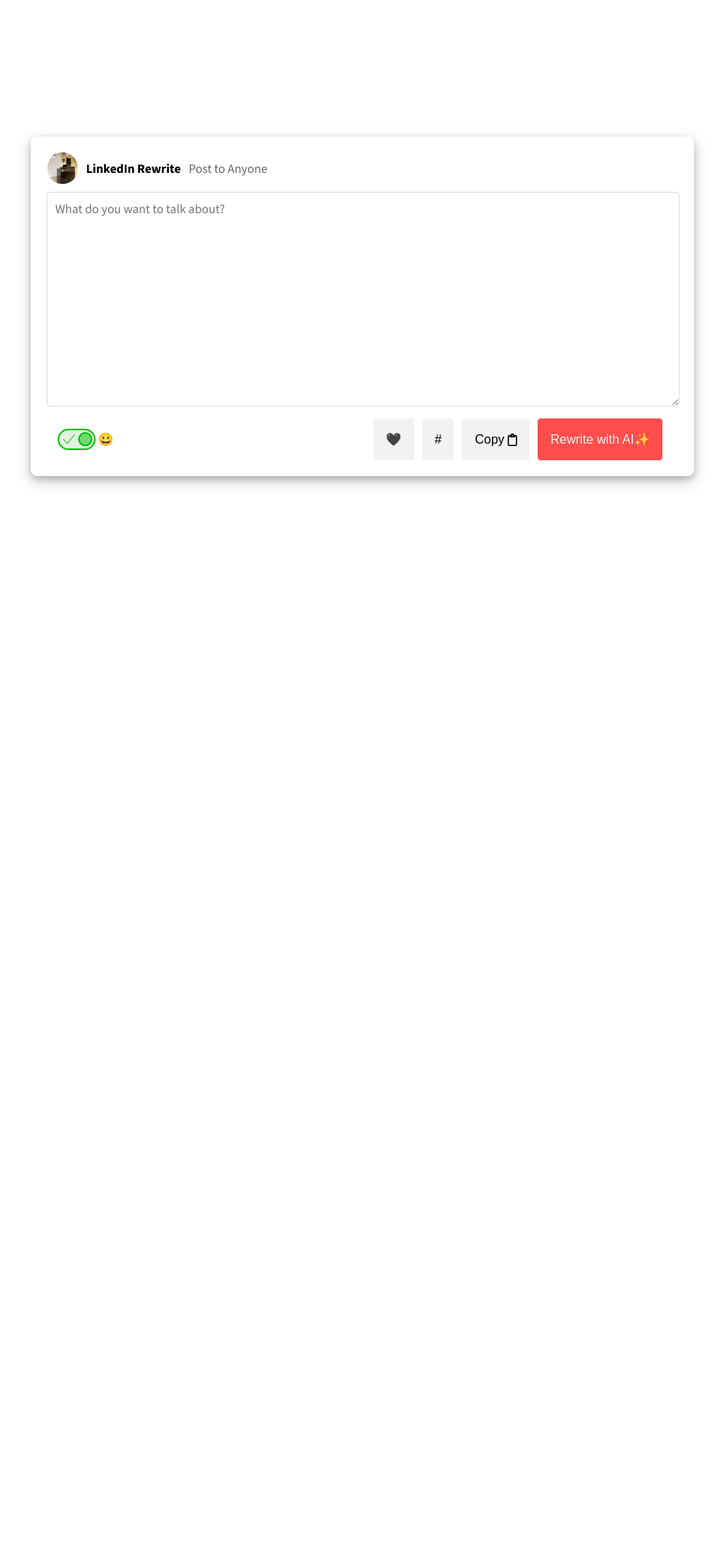
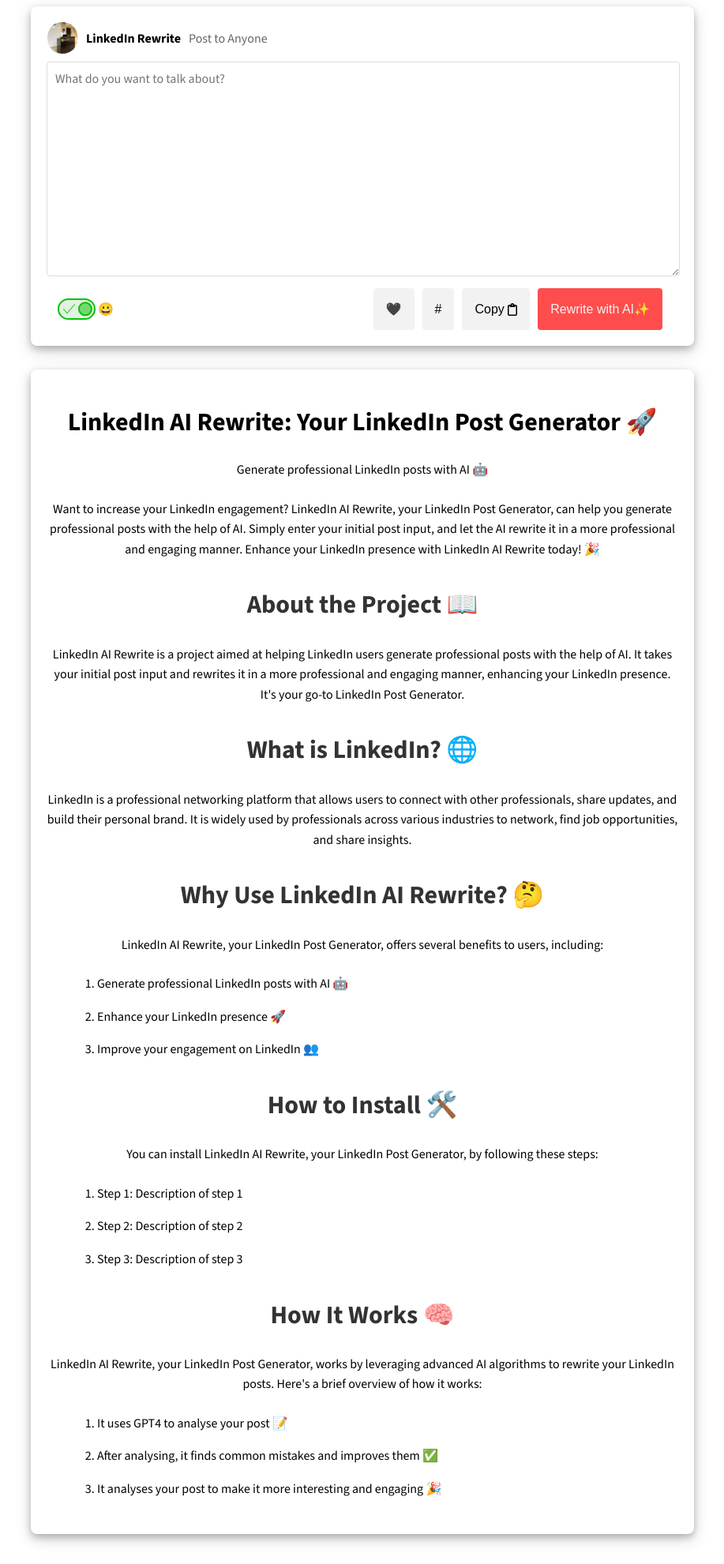
Before and after one commit to zpratikpathak/Linkedrite, a Django app: page / in a window 1280 px wide. Shown: the whole page at 79% size, without its empty margins (181-1098 px from the left). Before the commit the page ends 615 px from the top, so only its background shows below. Run offline with Django 4.2, Linux system fonts and the light colour scheme.

Commit message:
added readme

```diff
--- a/rewrite/static/rewrite/style.css
+++ b/rewrite/static/rewrite/style.css
@@ -244,6 +244,47 @@
     opacity: 0.9;
   }
 
+  .blog-content {
+    max-width: 800px;
+    margin: 30px auto;
+    background-color: #fff;
+    border-radius: 8px;
+    box-shadow: 0 4px 8px 0 rgba(0, 0, 0, 0.2), 0 6px 20px 0 rgba(0, 0, 0, 0.19);
+    padding: 20px;
+    line-height: 1.6;
+    text-align: center; /* Align the text to the center */
+    font-weight: 400;
+  }
+
+  .blog-content h2 {
+    font-size: 2em;
+    color: #333;
+    margin-bottom: 0.75em;
+  }
+
+  .blog-content p {
+    font-size: 1em;
+    color: #000000; /* Make the text darker */
+    margin-bottom: 1.5em;
+  }
+
+  .blog-content ol {
+    margin-left: 1.5em;
+    text-align: left; /* Keep the list items left-aligned */
+  }
+
+  .blog-content ol li {
+    margin-bottom: 1em;
+  }
+
+  .blog-content section {
+    margin-bottom: 2em;
+  }
+
+  .blog-content section:last-child {
+    margin-bottom: 0;
+  }
+
 @media (max-width: 768px) {
   .actions{
     flex-direction: column;
--- a/rewrite/templates/rewrite/index.html
+++ b/rewrite/templates/rewrite/index.html
@@ -64,6 +64,74 @@
           </div>
         </div>
       </div>
+    </div>
+
+    <div class="blog-content">
+      <div class="blog-header">
+        <h1>LinkedIn AI Rewrite: Your LinkedIn Post Generator 🚀</h1>
+        <p>Generate professional LinkedIn posts with AI 🤖</p>
+      </div>
+
+      <section>
+        <p>
+          Want to increase your LinkedIn engagement? LinkedIn AI Rewrite, your LinkedIn Post Generator, can help you generate professional posts with the help of AI. Simply enter your initial post input, and let the AI rewrite it in a more professional and engaging manner. Enhance your LinkedIn presence with LinkedIn AI Rewrite today! 🎉
+        </p>
+      </section>
+
+      <section>
+        <h2>About the Project 📖</h2>
+        <p>
+          LinkedIn AI Rewrite is a project aimed at helping LinkedIn users generate professional posts with the help of AI. It takes your initial post input and rewrites it in a more professional and engaging manner, enhancing your LinkedIn presence. It's your go-to LinkedIn Post Generator.
+        </p>
+      </section>
+
+      <section>
+        <h2>What is LinkedIn? 🌐</h2>
+        <p>
+          LinkedIn is a professional networking platform that allows users to connect with other professionals, share updates, and build their personal brand. It is widely used by professionals across various industries to network, find job opportunities, and share insights.
+        </p>
+      </section>
+
+      <section>
+        <h2>Why Use LinkedIn AI Rewrite? 🤔</h2>
+        <p>
+          LinkedIn AI Rewrite, your LinkedIn Post Generator, offers several benefits to users, including:
+          <ol>
+            <li>Generate professional LinkedIn posts with AI 🤖</li>
+            <li>Enhance your LinkedIn presence 🚀</li>
+            <li>Improve your engagement on LinkedIn 👥</li>
+            <!-- Add more benefits as necessary -->
+          </ol>
+        </p>
+      </section>
+
+      <section>
+        <h2>How to Install 🛠️</h2>
+        <p>
+          You can install LinkedIn AI Rewrite, your LinkedIn Post Generator, by following these steps:
+          <ol>
+            <li>Step 1: Description of step 1</li>
+            <li>Step 2: Description of step 2</li>
+            <li>Step 3: Description of step 3</li>
+            <!-- Add more steps as necessary -->
+          </ol>
+        </p>
+      </section>
+
+      <section>
+        <h2>How It Works 🧠</h2>
+        <p>
+          LinkedIn AI Rewrite, your LinkedIn Post Generator, works by leveraging advanced AI algorithms to rewrite your LinkedIn posts. Here's a brief overview of how it works:
+          <ol>
+            <li>It uses GPT4 to analyse your post 📝</li>
+            <li>After analysing, it finds common mistakes and improves them ✅</li>
+            <li>It analyses your post to make it more interesting and engaging 🎉</li>
+            <!-- Add more steps as necessary -->
+          </ol>
+        </p>
+      </section>
+
+      <!-- Add more sections as necessary -->
     </div>
   </body>
 
--- a/rewrite/views.py
+++ b/rewrite/views.py
@@ -12,7 +12,7 @@
 
 
 load_dotenv(".env")
-api_key = os.getenv("OPENAI_API_KEY")
+api_key = os.getenv("AZURE_OPENAI_API_KEY")
 api_version = os.getenv("API_VERSION")
 azure_endpoint = os.getenv("AZURE_API_ENDPOINT")
 deployment_name = os.getenv("DEPLOYMENT_MODEL")
```
Also changed, not shown: Readme.md (deleted), docs/Readme.md (added), 2 other files.
